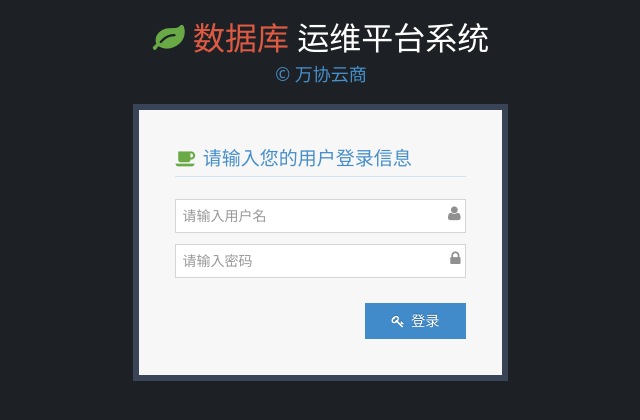
After one commit to daiguadaidai/inception_web_new, a Flask app: page /login in a window 1280 px wide. The commit adds this page. Shown: the top 420 px of the page, without its empty margins (319-959 px from the left). Run offline with Flask 2, Linux system fonts and the light colour scheme; some libraries are stand-ins or nearby versions.

Commit message:
完成登录功能

```diff
--- a/app/forms.py
+++ b/app/forms.py
@@ -3,9 +3,17 @@
 __author__ = 'chenhao'
 
 from flask_wtf import Form
-from wtforms import TextAreaField,SubmitField,validators
+from wtforms import TextAreaField
+from wtforms import SubmitField
+from wtforms import validators
+from wtforms import StringField
 from wtforms.validators import Required
 
 class InceptionTableStructure(Form):
     table_name = TextAreaField('请输入需要评审的表结构: ', validators=[Required()])
     submit = SubmitField('Submit')
+
+class LoginForm(Form):
+    username = StringField('请输入用户名', default='', validators=[Required()])
+    password = StringField('请输入密码', default='', validators=[Required()])
+    submit = SubmitField('登录')
--- /dev/null
+++ b/app/templates/alert_message.html
@@ -0,0 +1,14 @@
+{% with messages = get_flashed_messages() %}
+{% if messages %}
+    <div class="alert alert-block alert-danger center">
+        <button type="button" class="close" data-dismiss="alert">
+            <i class="icon-remove"></i>
+        </button>
+        <ul class="list-unstyled">
+        {% for message in messages %}
+            <li class="">{{ message }} </li>
+        {% endfor %}
+        </ul>
+    </div>
+{% endif %}
+{% endwith %}
--- /dev/null
+++ b/app/templates/login.html
@@ -0,0 +1,96 @@
+<!DOCTYPE html>
+<!-- saved from url=(0029)http://ace.jeka.by/login.html -->
+<html lang="en"><head><meta http-equiv="Content-Type" content="text/html; charset=UTF-8">
+    <meta http-equiv="X-UA-Compatible" content="IE=edge,chrome=1">
+    <meta name="description" content="用户登录页">
+    <meta name="viewport" content="width=device-width, initial-scale=1.0, maximum-scale=1.0">
+
+    <head>
+        <meta charset="utf-8" />
+        {% if title %}
+        <title>{{title}}  -数据库运维平台</title>
+        {% else %}
+        <title>数据库运维平台</title>
+        {% endif %}
+
+        {% include 'link_css.html' %}
+    </head>
+
+    <body class="login-layout">
+        <div class="main-container">
+            <div class="main-content">
+                <div class="row">
+                    <div class="col-sm-10 col-sm-offset-1">
+                        <div class="login-container">
+                            <div class="center">
+                                <h1>
+                                    <i class="icon-leaf green"></i>
+                                    <span class="red">数据库</span>
+                                    <span class="white" id="id-text2">运维平台系统</span>
+                                </h1>
+                                <h4 class="blue" id="id-company-text">© 万协云商</h4>
+                            </div>
+
+                            <div class="space-6"></div>
+
+                            <div class="position-relative">
+                                <div id="login-box" class="login-box visible widget-box no-border">
+                                    <div class="widget-body">
+
+                                        {% include 'alert_message.html' %}
+
+                                        <div class="widget-main">
+
+                                            <h4 class="header blue lighter bigger">
+                                                <i class="icon-coffee green"></i>
+                                                请输入您的用户登录信息
+                                            </h4>
+
+                                            <div class="space-6"></div>
+
+                                            <form method="POST" action="/login">
+                                                {{ form.hidden_tag() }}
+                                                <fieldset>
+                                                    <label class="block clearfix">
+                                                        <span class="block input-icon input-icon-right">
+                                                            <input type="text" class="form-control" placeholder="请输入用户名", name="username" value="{{ form.data.username }}">
+                                                            <i class="icon-user"></i>
+                                                        </span>
+                                                    </label>
+
+                                                    <label class="block clearfix">
+                                                        <span class="block input-icon input-icon-right">
+                                                            <input type="password" class="form-control" placeholder="请输入密码" name="password" value="{{ form.data.password }}">
+                                                            <i class="icon-lock"></i>
+                                                        </span>
+                                                    </label>
+
+                                                    <div class="space"></div>
+
+                                                    <div class="clearfix">
+
+                                                        <button type="submit" class="width-35 pull-right btn btn-sm btn-primary">
+                                                            <i class="icon-key"></i>
+                                                            <span class="bigger-110">登录</span>
+                                                        </button>
+                                                    </div>
+
+                                                    <div class="space-4"></div>
+                                                </fieldset>
+                                            </form>
+
+                                            <div class="space-6"></div>
+
+                                        </div><!-- /.widget-main -->
+                                    </div><!-- /.widget-body -->
+                                </div><!-- /.login-box -->
+                            </div><!-- /.position-relative -->
+                        </div>
+                    </div><!-- /.col -->
+                </div><!-- /.row -->
+            </div><!-- /.main-content -->
+        </div><!-- /.main-container -->
+    </body>
+</html>
+
+{% include 'foot_script.html' %}
--- a/app/views.py
+++ b/app/views.py
@@ -4,28 +4,97 @@
 __author__ = 'chenhao'
 
 from app import app
+from app import lm
 from flask import render_template
 from flask import flash
 from flask import redirect
 from flask import session
 from flask import url_for
 from flask import request
+from flask import g
+from flask_login import login_user
+from flask_login import login_required
+from flask_login import current_user
+from flask_login import logout_user
 from forms import InceptionTableStructure
+from forms import LoginForm
 from inception import Inception
 from inception_thread import InceptionThread
+from user_opration import UserOpration
+from user_opration import User
 
 import MySQLdb
 import time
 
-#首页
 @app.route('/')
 @app.route('/index')
+@login_required
 def index():
+    """首页"""
+
     return render_template("index.html")
 
-#Inception_评审SQL
+
+@lm.user_loader
+def load_user(user_id):
+    user_opration = UserOpration()
+    user = user_opration.get_user(key = user_id)
+    session['username'] = user.username
+    return user
+
+
+@app.before_request
+def before_request():
+    g.user = current_user
+
+
+@app.route('/login', methods=['GET', 'POST'])
+def login():
+    """登录界面"""
+
+    form = LoginForm()
+
+    if request.method == "POST":
+        username = request.form.get('username')
+        password = request.form.get('password')
+
+        user_opration = UserOpration()
+        user = user_opration.get_user_by_name_pass(username=username,
+                                                   password=password)
+
+        if form.validate_on_submit(): # 验证通过, 登录用户
+            login_user(user)
+
+            return redirect(url_for('.index'))
+        else: # 验证失败
+            if not user_opration.exists(username=username, password=password): # 如果已经登录过则退出
+                logout_user()
+
+            flash('用户名密码验证失败!')
+
+            return render_template("login.html", form = form)
+
+    if request.method == 'GET':
+
+        if g.user.__dict__: # 如果没有退出用户, 转跳到 index 页面
+            return redirect(url_for('.index'))
+
+        return render_template("login.html", form = form)
+
+
+@app.route('/logout')
+@login_required
+def logout():
+    logout_user()
+    return redirect(url_for('login'))
+
+
 @app.route('/inception/inception_check',methods=['GET','POST'])
 def inception_check():
+    """Inception_评审SQL"""
+
+    if not g.user.__dict__: # 如果没有登录就不显示 username
+        session['username'] = ''
 
     form = InceptionTableStructure()
 
@@ -57,9 +126,10 @@ def inception_check():
                            html_select = html_select)
 
 
-#Inception_执行SQL
 @app.route('/inception/inception_execute',methods=['GET','POST'])
+@login_required
 def inception_execute():
+    """Inception_执行SQL"""
 
     form = InceptionTableStructure()
 
@@ -106,8 +176,9 @@ def inception_execute():
     return render_template('dba_tool/inception/inception_execute.html',
                            html_select = html_select)
 
-# Inception 任务列表
+
 @app.route('/inception/inception_task_list',methods=['GET','POST'])
+@login_required
 def inception_task_list():
     """Inception 任务列表"""
 
@@ -117,10 +188,11 @@ def inception_task_list():
     return render_template('dba_tool/inception/inception_task_list.html',
                            processlist = processlist)
 
-# Inception 任务详细信息
+
 @app.route('/inception/inception_task',methods=['GET','POST'])
+@login_required
 def inception_task():
-    """Inception 任务列表"""
+    """Inception 任务详细信息"""
 
     inception = Inception()
 
@@ -132,8 +204,8 @@ def inception_task():
                            percent = percent)
 
 
-# 停止Inception任务
 @app.route('/inception/inception_task_stop',methods=['GET', 'POST'])
+@login_required
 def inception_task_stop():
     """停止Inception任务"""
 
--- a/run.py
+++ b/run.py
@@ -6,8 +6,10 @@
 from __future__ import unicode_literals
 __author__ = 'chenhao'
 
-from app import app,manager
+from app import app
+from app import manager
 import sys
+
 reload(sys)
 sys.setdefaultencoding('utf-8')
 
```
Also changed, not shown: app/__init__.py (+12 -3 lines), app/templates/index.html (+27 -0 lines), app/templates/nav.html (+8 -3 lines), app/user_opration.py (added, +70 -0 lines), app/templates/head_script.html (line endings or trailing spaces).
